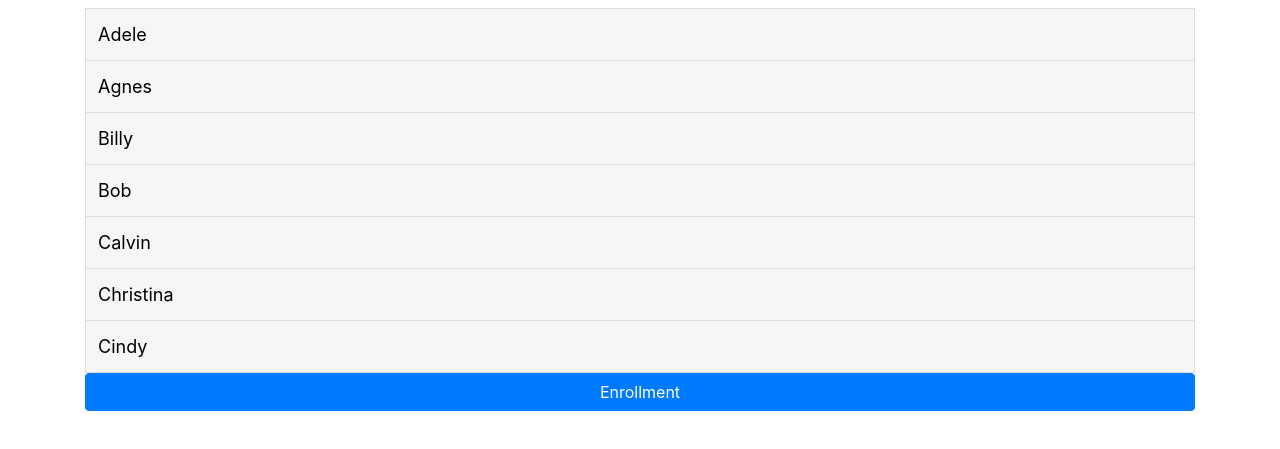
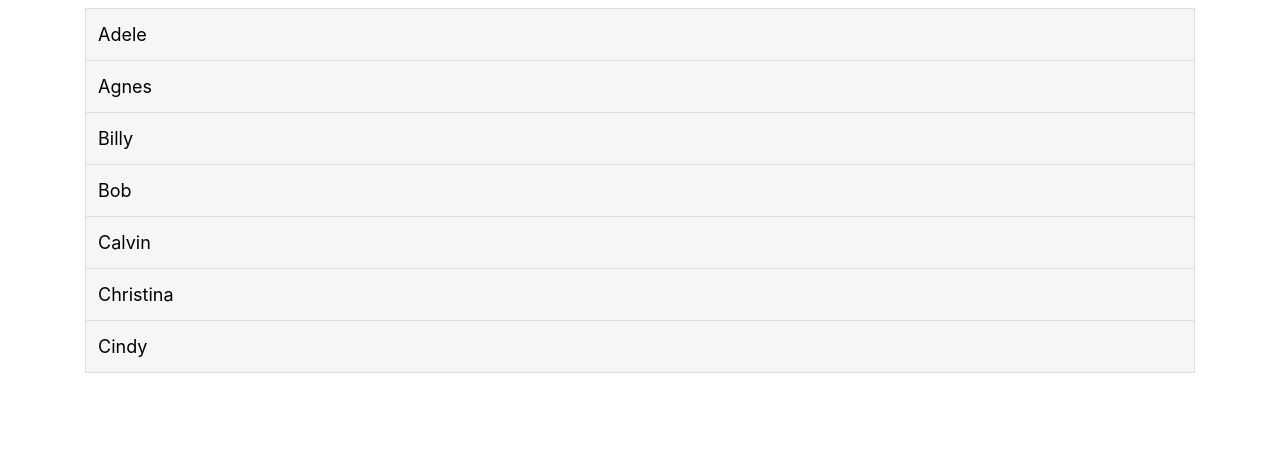
Before and after one commit to Chicago18/team-9, a plain HTML site: page templates/admin.html in a window 1280 px wide. Shown: the part 185-634 px from the top of the page. Drawn offline with nearby package versions, Linux system fonts and the light colour scheme.

Commit message:
Update templates/admin.html

```diff
--- a/templates/admin.html
+++ b/templates/admin.html
@@ -105,9 +105,7 @@
         }
     </script>
 
-    <div class = "btn-group-vertical btn-block">
-        <button type="button" class = "btn btn-primary" style="margin-bottom:20px">Enrollment</button>
-    </div>
+
 </div>
 
 
```
